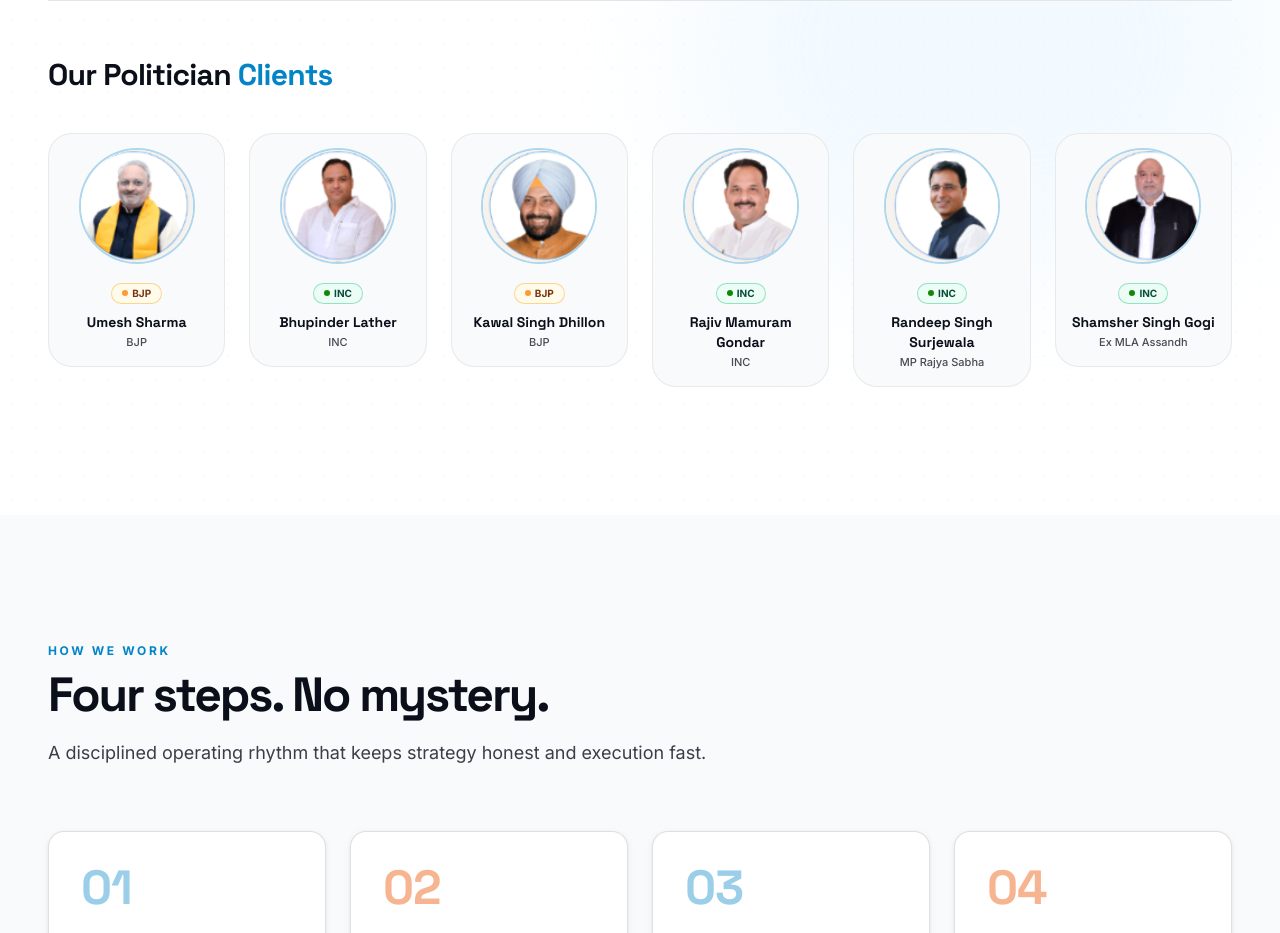
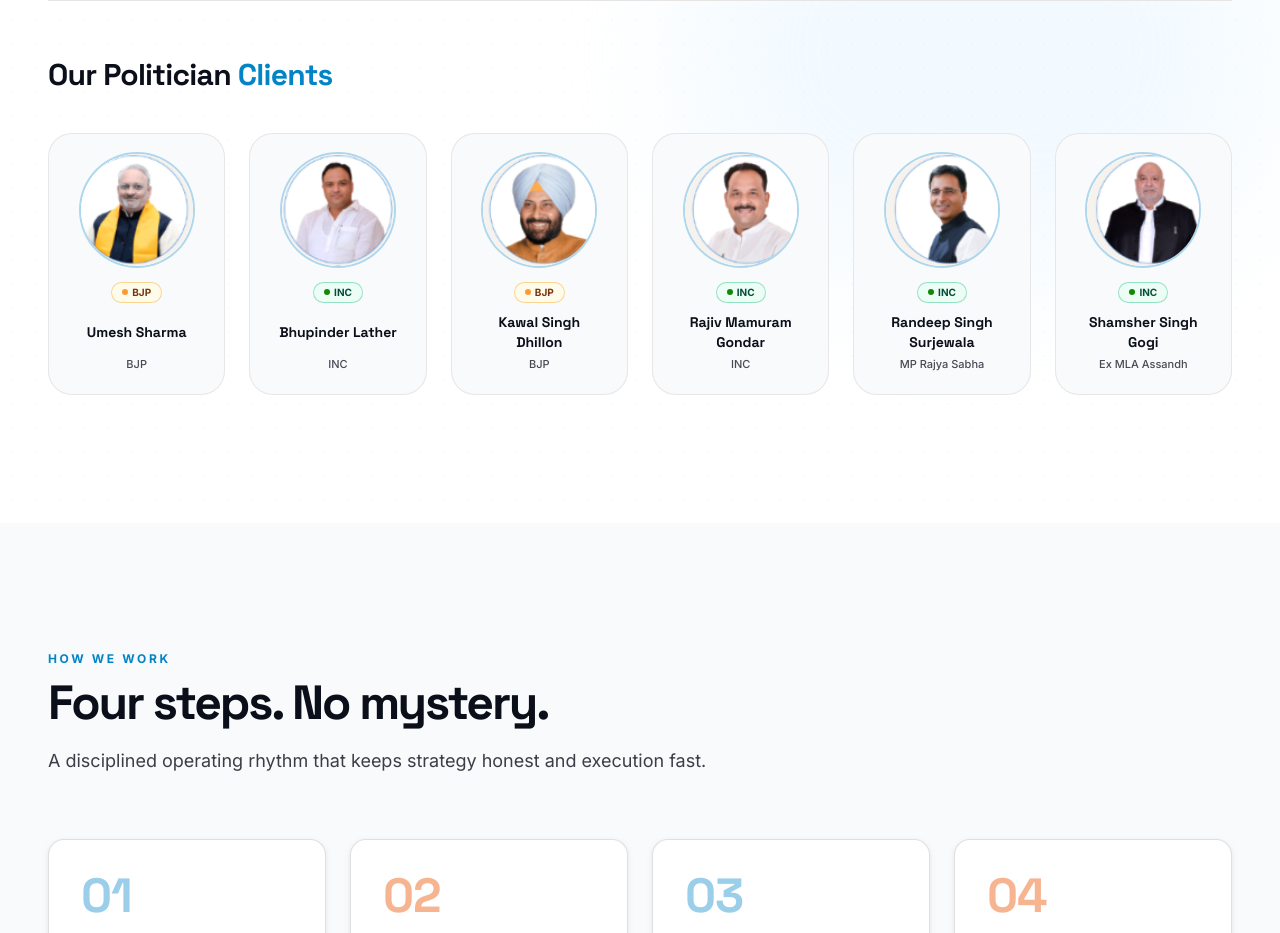
Before and after one commit to aryanbarota21235/CreateVerse, a Next.js app: page / in a window 1280 px wide. Shown: the part 4500-5433 px from the top of the page. Built offline with nearby package versions, Linux system fonts and the light colour scheme.

Commit message:
fix(political): enforce identical card height and uniform content alignment for politician clients

```diff
--- a/src/components/political-clients.tsx
+++ b/src/components/political-clients.tsx
@@ -96,14 +96,14 @@ export default function PoliticalClients() {
           </h3>
         </div>
 
-        {/* 6 Circular Politician Cards */}
-        <Stagger className="grid grid-cols-2 gap-6 sm:grid-cols-3 lg:grid-cols-6" delayChildren={0.08}>
+        {/* 6 Circular Politician Cards with 100% Uniform Height & Alignment */}
+        <Stagger className="grid grid-cols-2 gap-4 sm:gap-6 sm:grid-cols-3 lg:grid-cols-6 items-stretch" delayChildren={0.08}>
           {politicians.map((p) => (
-            <StaggerItem key={p.name}>
-              <div className="group flex flex-col items-center text-center p-4 rounded-3xl border border-stone-200/80 bg-[#F8FAFC] transition-all duration-300 hover:-translate-y-1.5 hover:border-accent/50 hover:bg-white hover:shadow-card">
+            <StaggerItem key={p.name} className="h-full">
+              <div className="group h-full flex flex-col items-center justify-between text-center p-4 sm:p-5 rounded-3xl border border-stone-200/90 bg-[#F8FAFC] transition-all duration-300 hover:-translate-y-1.5 hover:border-accent/50 hover:bg-white hover:shadow-card">
                 {/* Circular Portrait with Luxury Border */}
-                <div className="relative mb-4">
-                  <div className="relative h-28 w-28 overflow-hidden rounded-full ring-2 ring-accent/30 transition-all duration-300 group-hover:ring-accent group-hover:scale-105 group-hover:shadow-md bg-white">
+                <div className="relative mb-3.5 shrink-0">
+                  <div className="relative h-24 w-24 sm:h-28 sm:w-28 overflow-hidden rounded-full ring-2 ring-accent/30 transition-all duration-300 group-hover:ring-accent group-hover:scale-105 group-hover:shadow-md bg-white">
                     <Image
                       src={p.image}
                       alt={p.name}
@@ -114,8 +114,10 @@ export default function PoliticalClients() {
                   </div>
                 </div>
 
-                {/* Party Emblem / Tag */}
-                <div className="mb-2">
+                {/* Bottom Content Container with Fixed Alignment Slots */}
+                <div className="flex flex-col items-center w-full grow justify-end">
+                  {/* Party Emblem / Tag - Fixed Height */}
+                  <div className="h-6 flex items-center justify-center mb-2 shrink-0">
                     {p.party === "BJP" ? (
                       <span className="inline-flex items-center gap-1 rounded-full border border-amber-500/40 bg-amber-50 px-2.5 py-0.5 text-[10px] font-bold text-amber-900 shadow-xs">
                         <span className="h-1.5 w-1.5 rounded-full bg-[#FF9933]" />
@@ -129,15 +131,20 @@ export default function PoliticalClients() {
                     )}
                   </div>
 
-                {/* Name */}
-                <h4 className="font-display text-sm font-bold text-ink transition-colors group-hover:text-accent">
+                  {/* Name with fixed height container for 1-line and 2-line names */}
+                  <div className="h-10 flex items-center justify-center w-full px-1">
+                    <h4 className="font-display text-xs sm:text-sm font-bold text-ink leading-tight transition-colors group-hover:text-accent line-clamp-2">
                       {p.name}
                     </h4>
+                  </div>
 
-                {/* Designation / Role */}
-                <p className="mt-0.5 text-[11px] font-medium text-ink/75">
+                  {/* Designation / Role with fixed height container */}
+                  <div className="h-5 flex items-center justify-center w-full mt-0.5">
+                    <p className="text-[11px] font-medium text-ink/75 truncate max-w-full">
                       {p.designation}
                     </p>
+                  </div>
+                </div>
               </div>
             </StaggerItem>
           ))}
```
Lines whose indentation alone changed are shown as unchanged.
